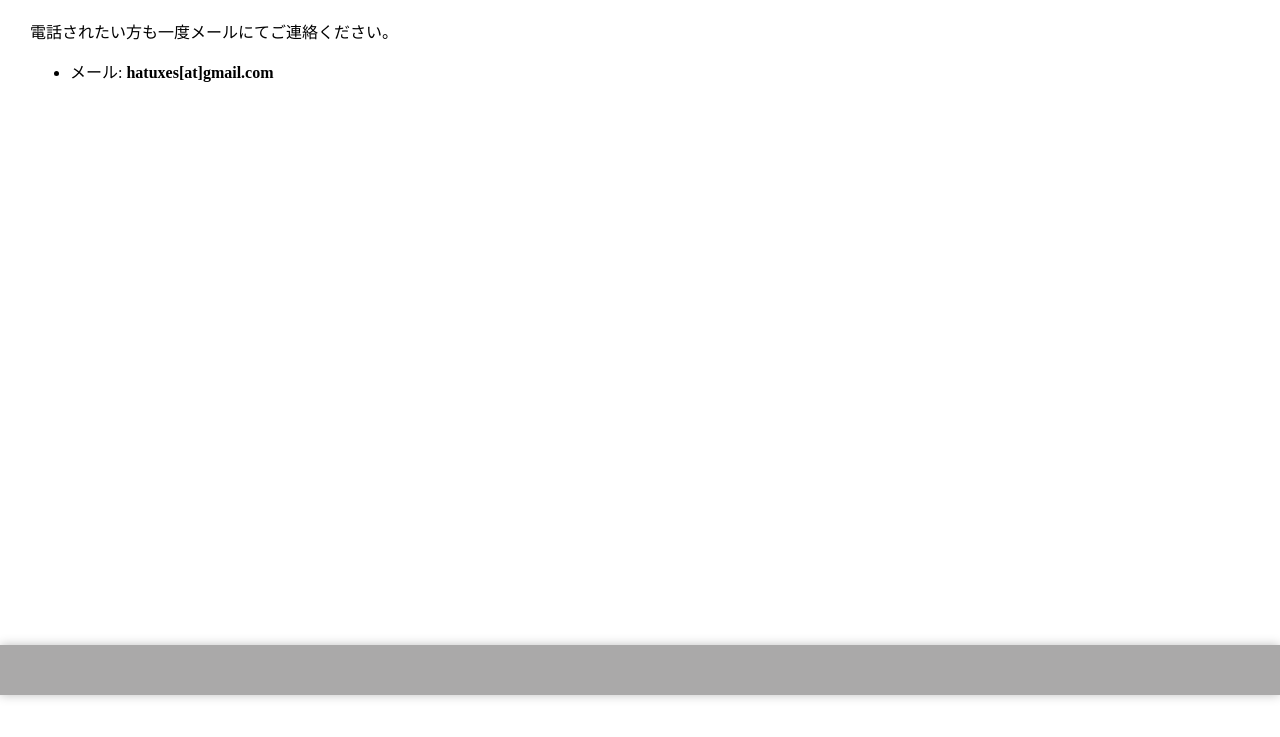
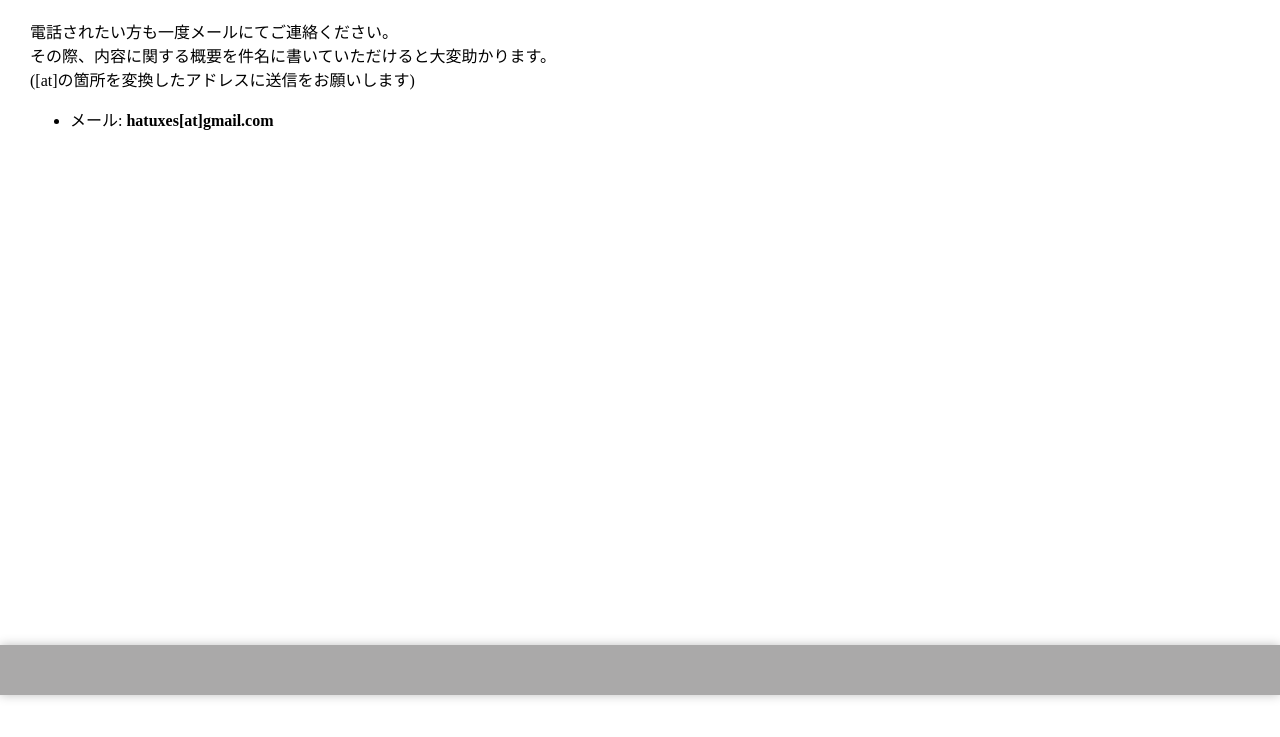
Before and after one commit to mtytheone/mtytheone.github.io, a plain HTML site: page contact.html in a window 1280 px wide. Shown: the part 105-842 px from the top of the page. Drawn offline with Linux system fonts and the light colour scheme.

Commit message:
[Update] Contact Page contenes.

```diff
--- a/contact.html
+++ b/contact.html
@@ -43,6 +43,8 @@
         <div class="content">
             <h1><b>連絡先</b></h1>
             電話されたい方も一度メールにてご連絡ください。<br>
+            その際、内容に関する概要を件名に書いていただけると大変助かります。<br>
+            ([at]の箇所を変換したアドレスに送信をお願いします)<br>
             <ul>
                 <li>メール: <b>hatuxes[at]gmail.com</b></li>
             </ul>
```
Also changed, not shown: contact_mobile.html (+2 -0 lines).
